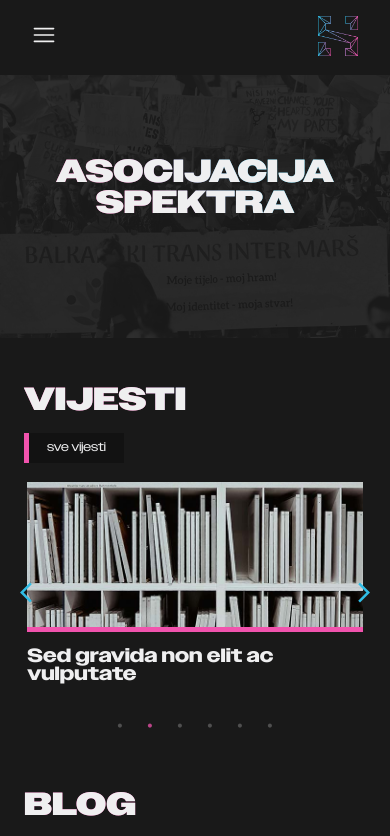
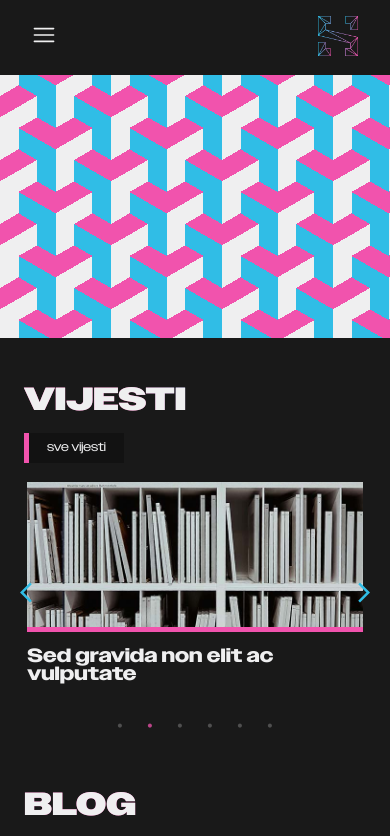
Before and after one commit to AticusFinch/spektra, a Next.js app: page / in a window 390 px wide. Shown: the top 836 px of the page. Built offline with nearby package versions, Linux system fonts and the light colour scheme.

Commit message:
test hero

```diff
--- a/pages/components/hero.js
+++ b/pages/components/hero.js
@@ -7,14 +7,7 @@ const Hero = () => {
   const { locale } = router;
 
   return (
-    <div
-      className={styles.home}
-      style={{
-        backgroundImage: `url(/images/testph.png)`,
-        backgroundSize: "cover",
-        backgroundPosition: "center",
-      }}
-    >
+    <div className={styles.home}>
       <div className={styles["home-container"]}>
         <p className={styles.index}>
           {locale === "sr" ? "Asocijacija Spektra" : "Association Spectra"}
--- a/pages/components/hero.module.css
+++ b/pages/components/hero.module.css
@@ -4,6 +4,9 @@
   display: flex;
   justify-content: center;
   align-items: center;
+  background: url(/images/testph.png);
+  background-size: "cover";
+  background-position: "center";
 }
 
 .index {
@@ -156,6 +159,45 @@
 @media (max-width: 485px) {
   .home {
     height: 40vh;
+    background: conic-gradient(
+        from 0deg at calc(500% / 6) calc(100% / 3),
+        #30bde6 0 120deg,
+        #0000 0
+      ),
+      conic-gradient(
+        from -120deg at calc(100% / 6) calc(100% / 3),
+        #efeff0 0 120deg,
+        #0000 0
+      ),
+      conic-gradient(
+        from 120deg at calc(100% / 3) calc(500% / 6),
+        #f153ad 0 120deg,
+        #0000 0
+      ),
+      conic-gradient(
+        from 120deg at calc(200% / 3) calc(500% / 6),
+        #f153ad 0 120deg,
+        #0000 0
+      ),
+      conic-gradient(
+        from -180deg at calc(100% / 3) 50%,
+        #efeff0 60deg,
+        #f153ad 0 120deg,
+        #0000 0
+      ),
+      conic-gradient(
+        from 60deg at calc(200% / 3) 50%,
+        #f153ad 60deg,
+        #30bde6 0 120deg,
+        #0000 0
+      ),
+      conic-gradient(
+        from -60deg at 50% calc(100% / 3),
+        #f153ad 120deg,
+        #efeff0 0 240deg,
+        #30bde6 0
+      );
+    background-size: 111px 64px;
   }
 
   .index {
@@ -166,7 +208,7 @@
   }
 
   .home-container {
-    padding-top: 1rem;
+    display: none;
   }
 
   .quote-icon-left,
```
